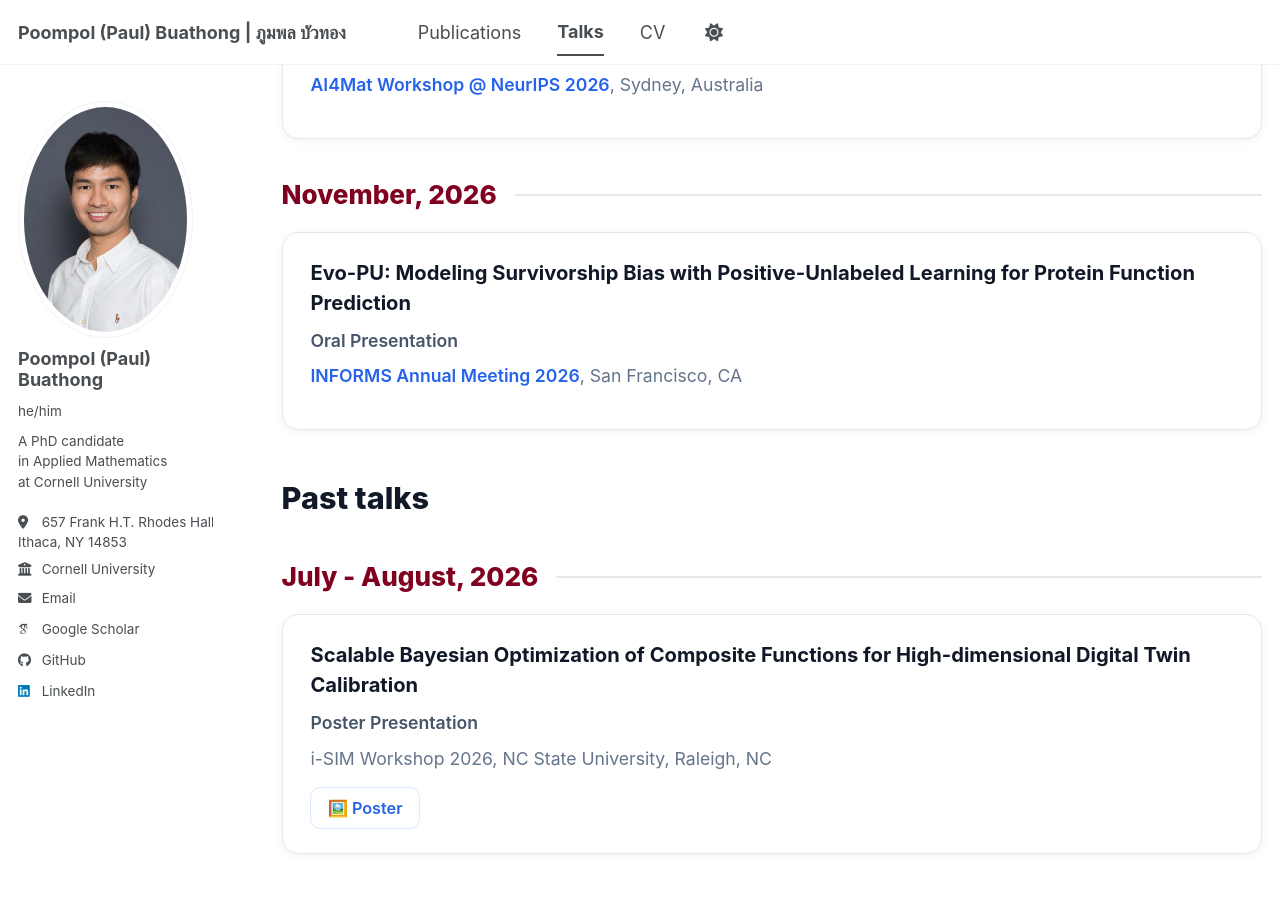
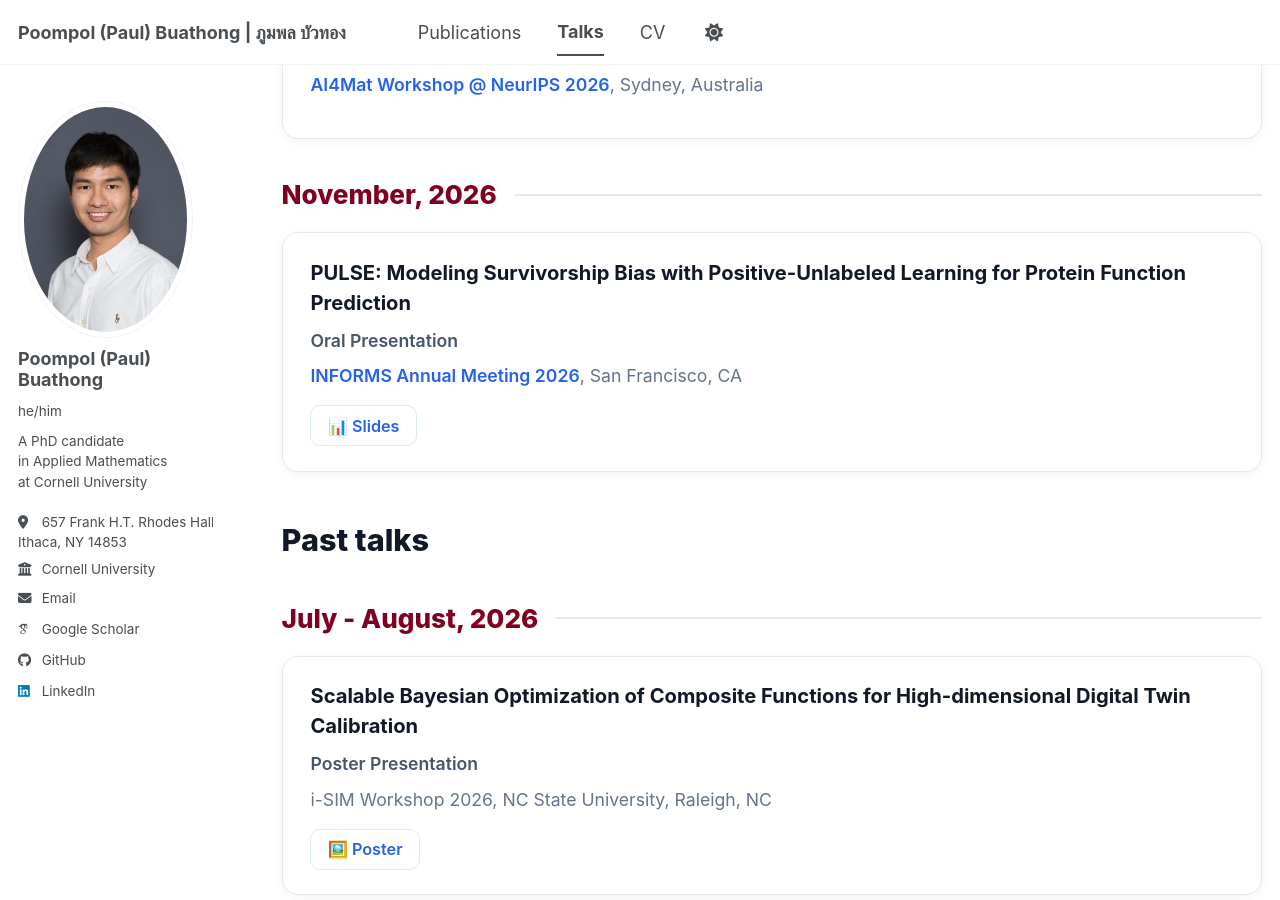
Before and after one commit to poompol/poompol.github.io, a Jekyll site: the page built from _pages/talks.md, in a window 1280 px wide and 900 px high, scrolled down 591 px. Built offline with Jekyll 4.4.1, drawn with Linux system fonts in a browser that asks for light colours; some web fonts are replaced; a script bundle is joined from its source files by our own code; library files that are not in the unit come from our copies.

Commit message:
added slide

```diff
--- a/_pages/talks.md
+++ b/_pages/talks.md
@@ -132,10 +132,13 @@ redirect_from:
 
 <div class="talk-date">November, 2026</div>
 <div class="talk-card">
-  <div class="talk-title">Evo-PU: Modeling Survivorship Bias with Positive-Unlabeled Learning for Protein Function Prediction</div>
+  <div class="talk-title">PULSE: Modeling Survivorship Bias with Positive-Unlabeled Learning for Protein Function Prediction</div>
   <div class="talk-type">Oral Presentation</div>
   <div class="talk-venue">
     <a href="https://meetings.informs.org/wordpress/annual/">INFORMS Annual Meeting 2026</a>, San Francisco, CA
+  </div>
+  <div class="talk-links">
+    <a href="https://drive.google.com/file/d/1w9pizYI6UoDuIsAae6kN9CWHW4_BxUc5/view?usp=sharing">📊 Slides</a>
   </div>
 </div>
 
```
